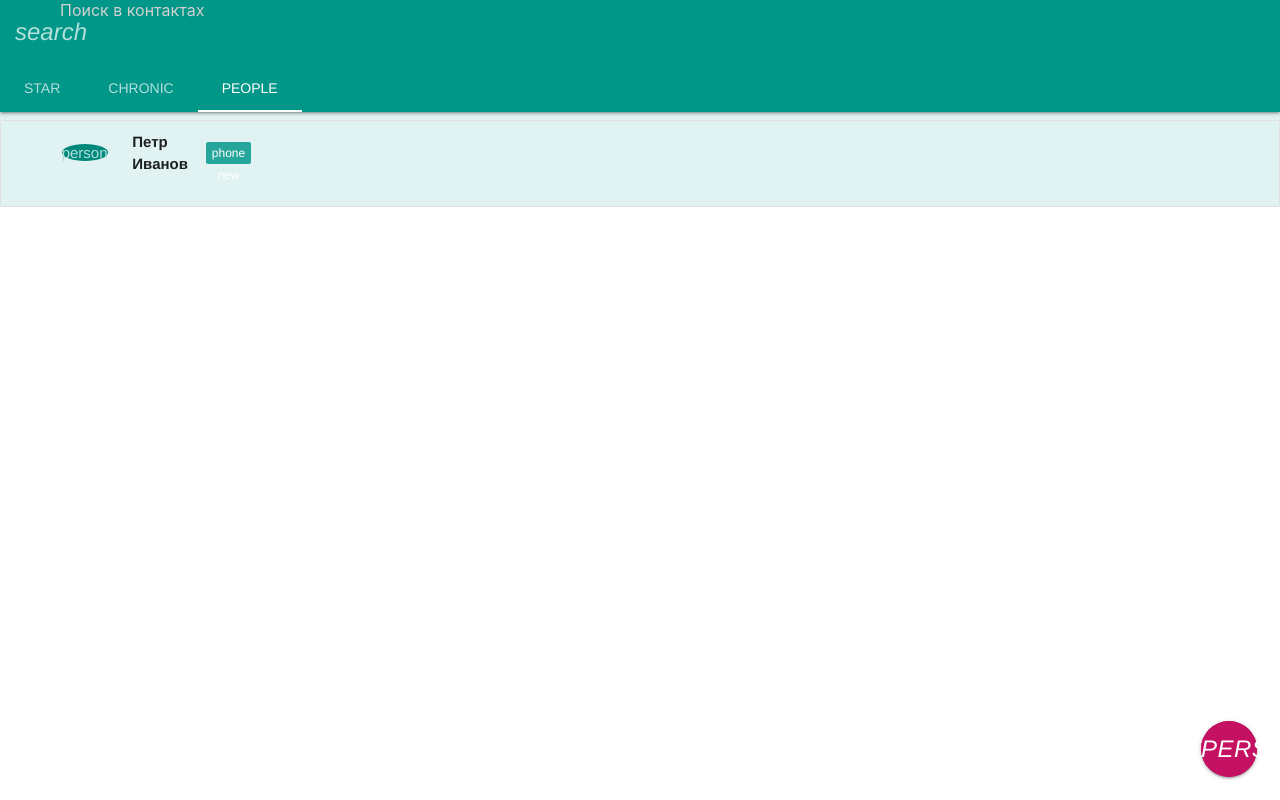
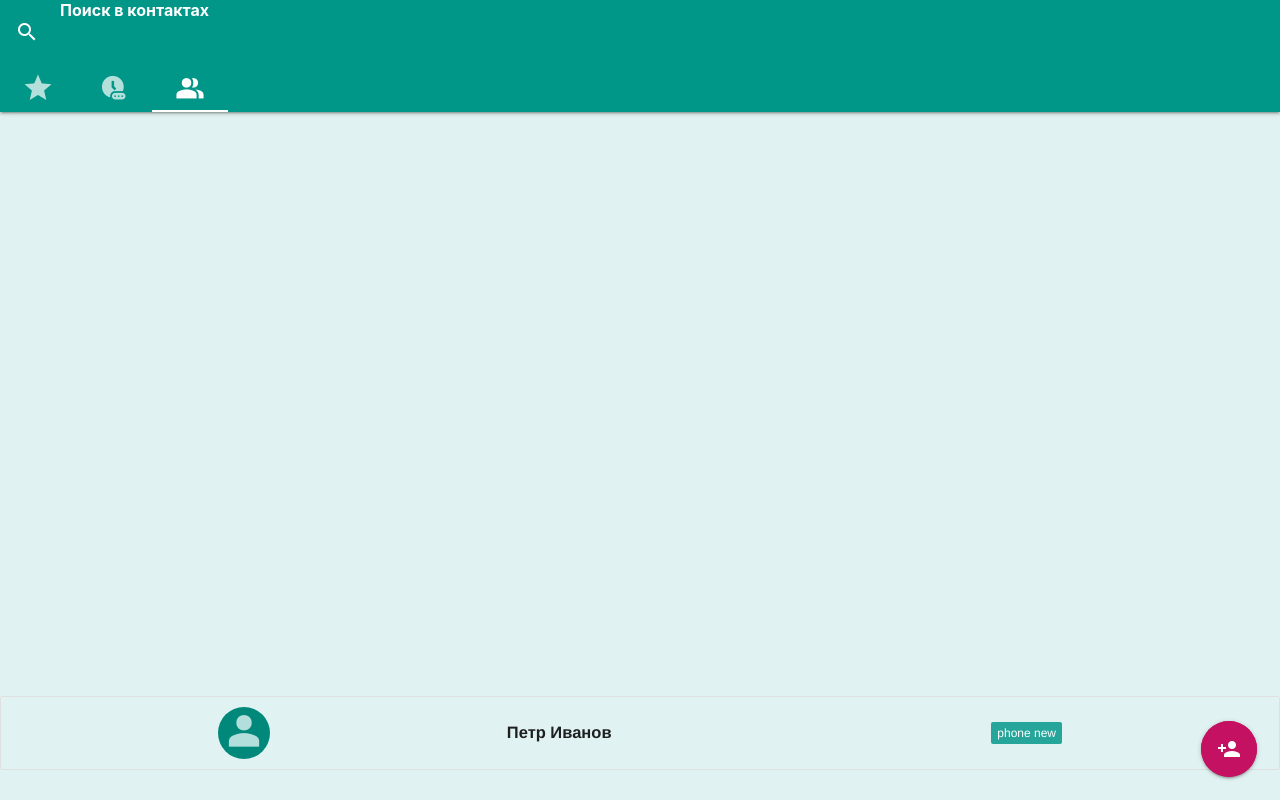
Before and after one commit to Yuriyzhdanov/contacts-manager, a Vue app: page / in a window 1280 px wide. Built offline with nearby package versions, Linux system fonts and the light colour scheme.

Commit message:
cut html to components

```diff
--- a/public/index.html
+++ b/public/index.html
@@ -5,7 +5,23 @@
     <meta http-equiv="X-UA-Compatible" content="IE=edge" />
     <meta name="viewport" content="width=device-width,initial-scale=1.0" />
     <link rel="icon" href="<%= BASE_URL %>favicon.ico" />
-    <title><%= htmlWebpackPlugin.options.title %></title>
+    <script src="https://cdnjs.cloudflare.com/ajax/libs/materialize/1.0.0/js/materialize.min.js"></script>
+
+    <link
+      rel="stylesheet"
+      href="https://fonts.googleapis.com/icon?family=Material+Icons"
+    />
+    <link
+      rel="stylesheet"
+      href="https://fonts.googleapis.com/css2?family=Material+Symbols+Outlined:opsz,wght,FILL,GRAD@20..48,100..700,0..1,-50..200"
+    />
+    <link
+      rel="stylesheet"
+      href="https://cdnjs.cloudflare.com/ajax/libs/materialize/1.0.0/css/materialize.min.css"
+    />
+
+    <link rel="stylesheet" href="./css/style.css" />
+    <title>public title cm</title>
   </head>
   <body>
     <noscript>
--- a/src/App.vue
+++ b/src/App.vue
@@ -1,16 +1,28 @@
 <script>
+import UIFavorites from './components/UIFavorites.vue'
+import UIPerson from './components/UIPerson.vue'
+import UIRecentCall from './components/UIRecentCall.vue'
+import WidgetNavigation from './components/WidgetNavigation.vue'
+
 export default {
+  components: { WidgetNavigation, UIFavorites, UIRecentCall, UIPerson },
+
   data() {
     return {
       contacts: [],
       favoriteContacts: [],
       calls: [],
       userNumber: '',
+      username: '',
     }
   },
   methods: {
     addNewContact() {
-      this.contacts.push(userNumber)
+      this.contacts.push({
+        username: this.username,
+        surname: this.surname,
+        userNumber: this.number,
+      })
     },
   },
 }
@@ -18,120 +30,15 @@ export default {
 
 <template>
   <div class="wrapper teal lighten-5">
-    <nav class="nav-extended teal">
-      <div class="nav-wrapper">
-        <form>
-          <div class="input-field">
-            <input
-              class="teal-text text-lighten-5"
-              id="search"
-              type="search"
-              placeholder="Поиск в контактах"
-              required
-            />
-            <label class="label-icon" for="search"
-              ><i class="material-icons">search</i></label
-            >
-            <i class="material-icons">close</i>
-          </div>
-        </form>
-      </div>
-
-      <div class="nav-content">
-        <ul class="tabs tabs-transparent">
-          <li class="tab">
-            <a href="#tab-1">
-              <span class="material-symbols-outlined">star</span>
-            </a>
-          </li>
-          <li class="tab">
-            <a href="#tab-2">
-              <span class="material-symbols-outlined">chronic</span>
-            </a>
-          </li>
-          <li class="tab">
-            <a class="active" href="#tab-3">
-              <span class="material-symbols-outlined">people</span>
-            </a>
-          </li>
-        </ul>
-      </div>
-    </nav>
-
+    <WidgetNavigation></WidgetNavigation>
     <div>
       <div id="tab-1" class="col s12">
-        <div class="container">
-          <div id="app-favorites" class="row">
-            <div class="favorite col s6 m4 l3 xl2">
-              <div class="card-panel teal lighten-2 waves-effect waves-light">
-                <div class="center-align">
-                  <span
-                    class="transparent teal-text text-lighten-5 pic center-align material-symbols-outlined"
-                    >person</span
-                  >
-                </div>
-                <span class="white-text">Петр Иванов</span>
-              </div>
-            </div>
-          </div>
-        </div>
+        <UIFavorites></UIFavorites>
       </div>
       <div id="tab-2" class="col s12">
-        <div class="container">
-          <div class="row valign-wrapper">
-            <div class="recent-call col s12">
-              <ul id="app-recent-calls" class="collection">
-                <li
-                  class="recent-call waves-effect collection-item avatar transparent z-depth-1"
-                >
-                  <i class="material-icons circle teal darken-3">person</i>
-                  <span class="title"><b>0991234567</b></span>
-                  <p>
-                    <i>Позавчера</i>
-                  </p>
-                  <a href="#!" class="secondary-content">
-                    <i class="material-icons">phone</i>
-                  </a>
-                </li>
-              </ul>
-            </div>
-          </div>
-        </div>
+        <UIRecentCall></UIRecentCall>
       </div>
-      <div id="tab-3" class="col s12">
-        <ul id="app-contacts" class="collection">
-          <li
-            href="#modal2"
-            class="contact modal-trigger collection-item transparent waves-effect"
-          >
-            <div class="container">
-              <div class="row valign-wrapper">
-                <div class="col s4">
-                  <span
-                    class="teal darken-1 teal-text text-lighten-4 pic circle center-align material-symbols-outlined"
-                    >person</span
-                  >
-                </div>
-                <div class="col s4">
-                  <span class=""><b>Петр Иванов</b></span>
-                </div>
-                <div class="col s4">
-                  <span class="badge new">phone</span>
-                </div>
-              </div>
-            </div>
-          </li>
-        </ul>
-        <div class="fixed-action-btn">
-          <a
-            id="elFab"
-            href="#modal1"
-            class="btn-floating btn-large pink accent-4 waves-effect waves-light modal-trigger pulse"
-          >
-            <i class="large material-icons">person_add</i>
-          </a>
-        </div>
-      </div>
+      <UIPerson></UIPerson>
     </div>
   </div>
 
--- /dev/null
+++ b/src/components/UIFavorites.vue
@@ -0,0 +1,17 @@
+<template>
+  <div class="container">
+    <div id="app-favorites" class="row">
+      <div class="favorite col s6 m4 l3 xl2">
+        <div class="card-panel teal lighten-2 waves-effect waves-light">
+          <div class="center-align">
+            <span
+              class="transparent teal-text text-lighten-5 pic center-align material-symbols-outlined"
+              >person</span
+            >
+          </div>
+          <span class="white-text">Петр Иванов</span>
+        </div>
+      </div>
+    </div>
+  </div>
+</template>
--- /dev/null
+++ b/src/components/UIPerson.vue
@@ -0,0 +1,36 @@
+<template>
+  <div id="tab-3" class="col s12">
+    <ul id="app-contacts" class="collection">
+      <li
+        href="#modal2"
+        class="contact modal-trigger collection-item transparent waves-effect"
+      >
+        <div class="container">
+          <div class="row valign-wrapper">
+            <div class="col s4">
+              <span
+                class="teal darken-1 teal-text text-lighten-4 pic circle center-align material-symbols-outlined"
+                >person</span
+              >
+            </div>
+            <div class="col s4">
+              <span class=""><b>Петр Иванов</b></span>
+            </div>
+            <div class="col s4">
+              <span class="badge new">phone</span>
+            </div>
+          </div>
+        </div>
+      </li>
+    </ul>
+    <div class="fixed-action-btn">
+      <a
+        id="elFab"
+        href="#modal1"
+        class="btn-floating btn-large pink accent-4 waves-effect waves-light modal-trigger pulse"
+      >
+        <i class="large material-icons">person_add</i>
+      </a>
+    </div>
+  </div>
+</template>
--- /dev/null
+++ b/src/components/UIRecentCall.vue
@@ -0,0 +1,22 @@
+<template>
+  <div class="container">
+    <div class="row valign-wrapper">
+      <div class="recent-call col s12">
+        <ul id="app-recent-calls" class="collection">
+          <li
+            class="recent-call waves-effect collection-item avatar transparent z-depth-1"
+          >
+            <i class="material-icons circle teal darken-3">person</i>
+            <span class="title"><b>0991234567</b></span>
+            <p>
+              <i>Позавчера</i>
+            </p>
+            <a href="#!" class="secondary-content">
+              <i class="material-icons">phone</i>
+            </a>
+          </li>
+        </ul>
+      </div>
+    </div>
+  </div>
+</template>
--- /dev/null
+++ b/src/components/WidgetNavigation.vue
@@ -0,0 +1,43 @@
+<template>
+  <div>
+    <nav class="nav-extended teal">
+      <div class="nav-wrapper">
+        <form>
+          <div class="input-field">
+            <input
+              class="teal-text text-lighten-5"
+              id="search"
+              type="search"
+              placeholder="Поиск в контактах"
+              required
+            />
+            <label class="label-icon" for="search"
+              ><i class="material-icons">search</i></label
+            >
+            <i class="material-icons">close</i>
+          </div>
+        </form>
+      </div>
+
+      <div class="nav-content">
+        <ul class="tabs tabs-transparent">
+          <li class="tab">
+            <a href="#tab-1">
+              <span class="material-symbols-outlined">star</span>
+            </a>
+          </li>
+          <li class="tab">
+            <a href="#tab-2">
+              <span class="material-symbols-outlined">chronic</span>
+            </a>
+          </li>
+          <li class="tab">
+            <a class="active" href="#tab-3">
+              <span class="material-symbols-outlined">people</span>
+            </a>
+          </li>
+        </ul>
+      </div>
+    </nav>
+  </div>
+</template>
```
Also changed, not shown: package.json (+3 -8 lines).
